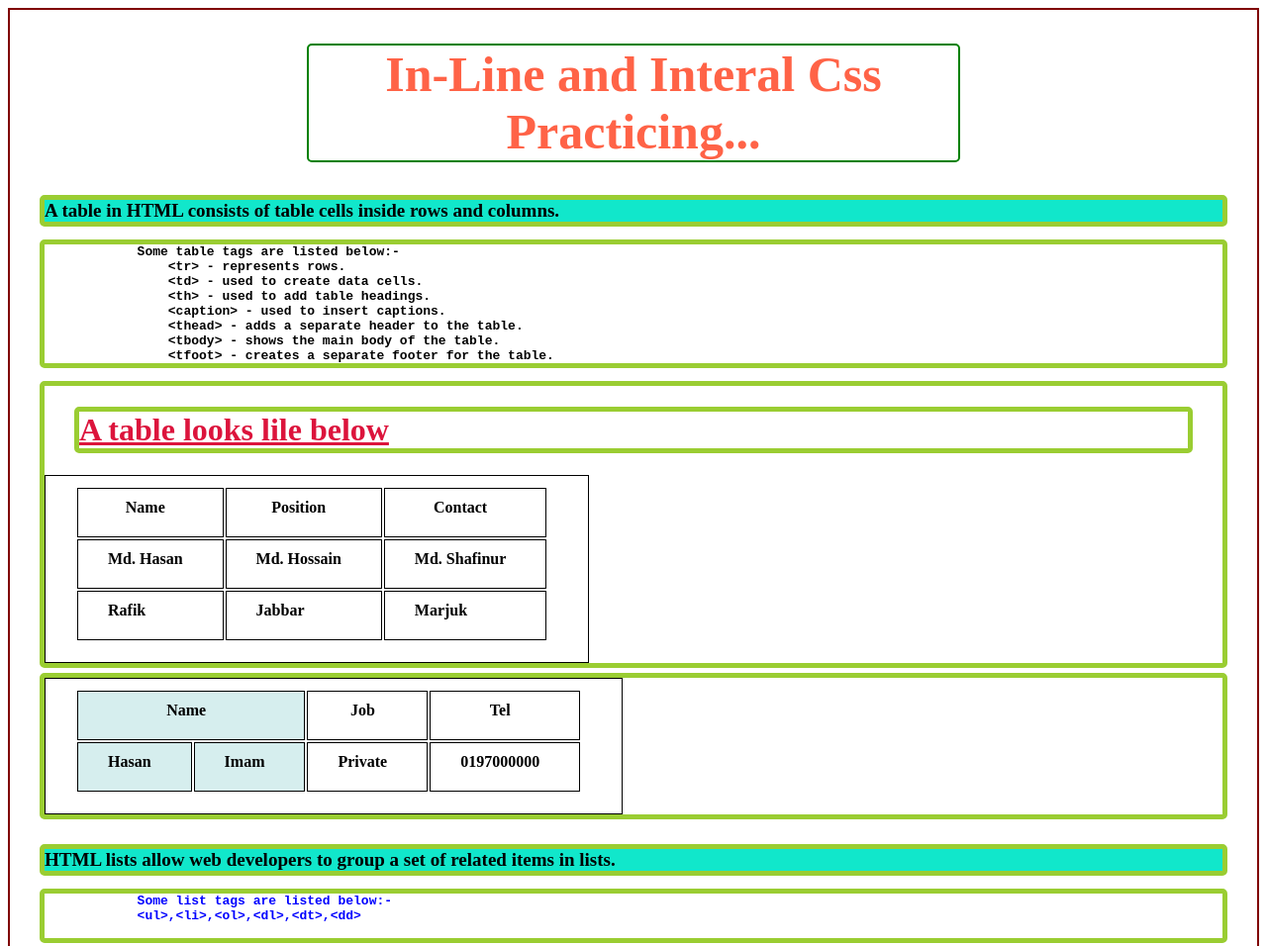
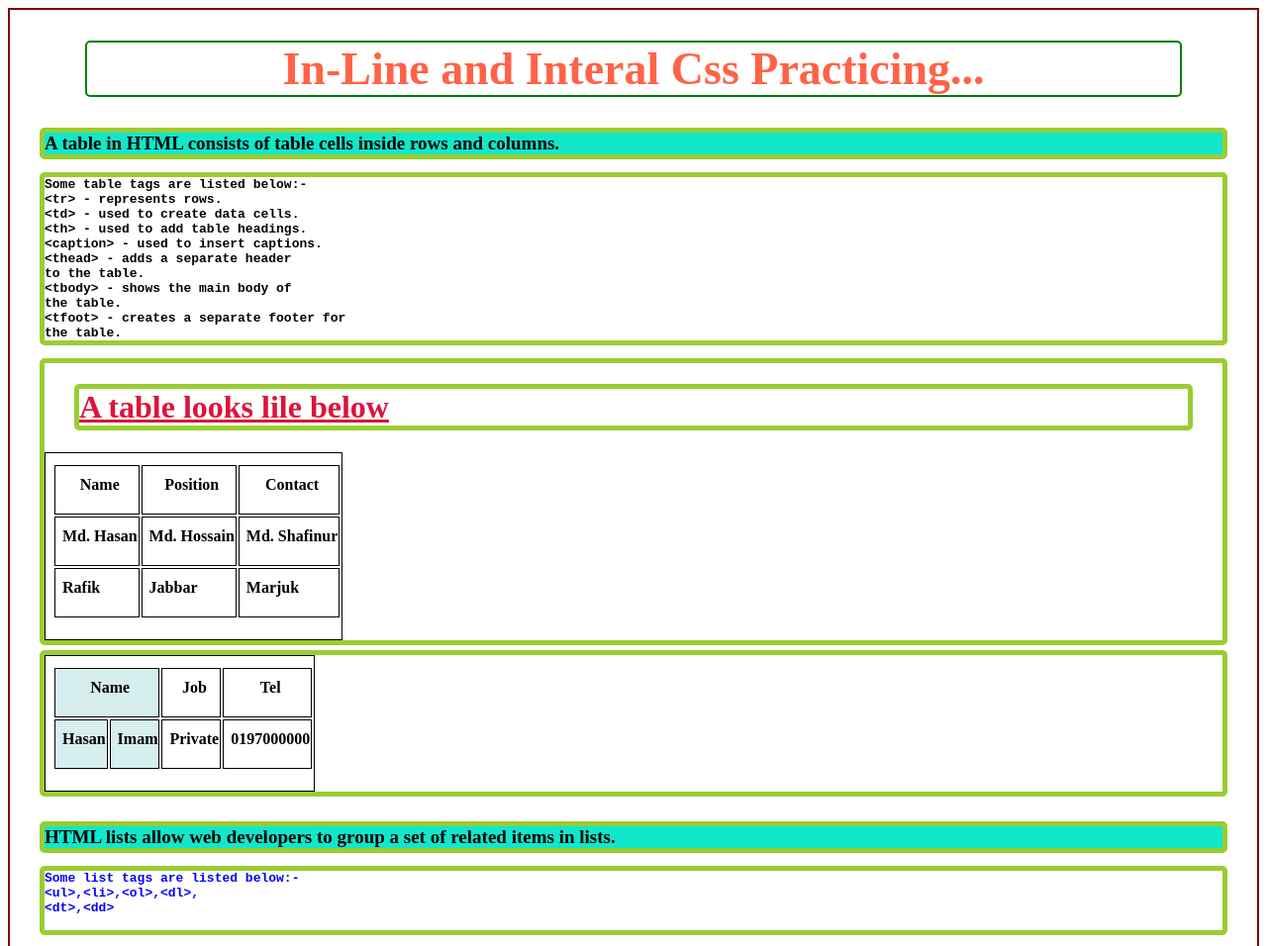
Before and after one commit to htimam-md/html_css, a plain HTML site: page index.html in a window 1280 px wide. Shown: the top 956 px of the page at 99% size. Drawn offline with Linux system fonts and the light colour scheme.

Commit message:
Update HTML

```diff
--- a/index.html
+++ b/index.html
@@ -34,9 +34,9 @@
         }
 
         #int_css {
-            margin-left: 300px;
-            margin-right: 300px;
-            font-size: 50px;
+            margin-left: 6%;
+            margin-right: 6%;
+            font-size: 46px;
             font-weight: bolder;
             color: tomato;
             text-align: center;
@@ -50,8 +50,7 @@
             border: 1px solid black;
             padding-top: 10px;
             padding-bottom: 20px;
-            padding-left: 30px;
-            padding-right: 40px;
+            padding-left: 7px;
         }
 
         .tbl1 {
@@ -117,9 +116,12 @@
 &lttd&gt - used to create data cells.
 &ltth&gt - used to add table headings.
 &ltcaption&gt - used to insert captions.
-                &ltthead&gt - adds a separate header to the table.
-                &lttbody&gt - shows the main body of the table.
-                &lttfoot&gt - creates a separate footer for the table.</pre>
+&ltthead&gt - adds a separate header
+to the table.
+&lttbody&gt - shows the main body of
+the table.
+&lttfoot&gt - creates a separate footer for
+the table.</pre>
 
                 <div class="tbl1">
                     <h1 class="head"> A table looks lile below</h1>
@@ -165,7 +167,8 @@
                 </div>
                 <pre class="list-tags" style="color:blue;">
 Some list tags are listed below:-
-            &ltul&gt,&ltli&gt,&ltol&gt,&ltdl&gt,&ltdt&gt,&ltdd&gt
+&ltul&gt,&ltli&gt,&ltol&gt,&ltdl&gt,
+&ltdt&gt,&ltdd&gt
                 </pre>
 
                 <div class="lst1">
```
Lines whose indentation alone changed are shown as unchanged.
